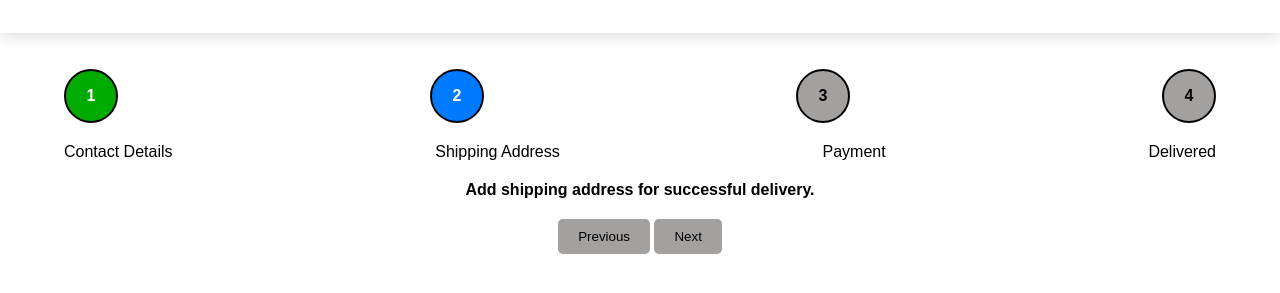
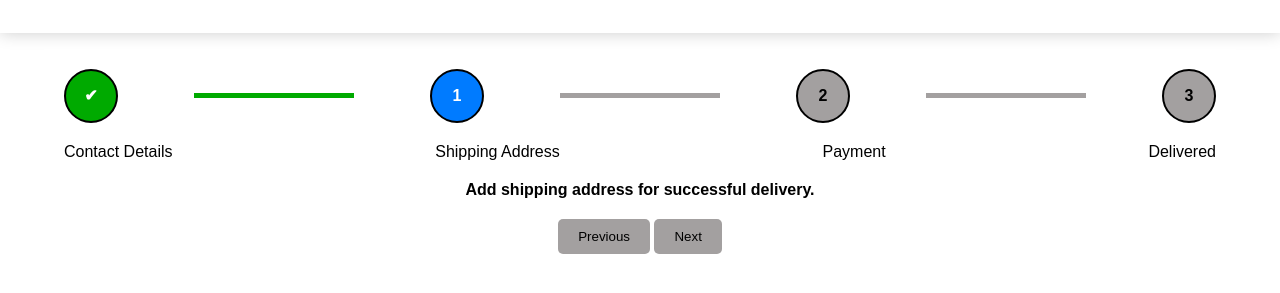
Before and after one commit to Rayyan-Karimi/Stepper, a plain HTML site: page index.html in a window 1280 px wide. Both pictures are taken after a click on the button "Next". Shown: the part 67-360 px from the top of the page. Drawn offline with Linux system fonts and the light colour scheme.

Commit message:
Completed the project, except for lines joining the steps.

```diff
--- a/app.js
+++ b/app.js
@@ -1,27 +1,74 @@
 // script.js
 const steps = document.querySelectorAll(".step");
-const contents = document.querySelectorAll(".step-content");
+const lines = document.querySelectorAll(".line");
 const details = document.querySelectorAll(".step-detail")
 const prevButton = document.getElementById("prev");
 const nextButton = document.getElementById("next");
 
 let currentStep = 0;
 
-console.log(steps.length);
+/**
+ * Main functions
+ */
+prevButton.addEventListener("click", () => {
+    if (currentStep > 0) {
+        currentStep--;
+        updateStepper();
+        updateLinesBackward();
+    }
+});
+
+nextButton.addEventListener("click", () => {
+    if (currentStep < steps.length - 1) {
+        currentStep++;
+        updateStepper();
+        updateLinesForward();
+    }
+});
 
 function updateStepper() {
+    updateSteps();
+    updateStepDetails();
+    updateButtons();
+}
+
+updateStepper();
+
+
+/**
+ * Helper functions
+ */
+function updateSteps() {
     steps.forEach((step, index) => {
         step.classList.toggle("active", index === currentStep);
         step.classList.toggle("activated", index < currentStep);
+        if (index < currentStep) {
+            step.innerText = "✔"; // Checkmark
+        } else if (index === currentStep) {
+            step.innerText = index.toString(); // Reset to step number if not active
+        }
     });
-    contents.forEach((content, index) => {
-        if (index < 4)
-            content.classList.toggle("active", index === currentStep);
-    });
+}
+
+function updateLinesForward() {
+    console.log("Forw", currentStep);
+    if (currentStep > 0 && currentStep < 4)
+        lines[currentStep - 1].classList.toggle("activated");
+}
+
+function updateLinesBackward() {
+    console.log("Back", currentStep);
+    if (currentStep >= 0 && currentStep < 3)
+        lines[currentStep].classList.toggle("activated");
+}
+
+function updateStepDetails() {
     details.forEach((detail, index) => {
         detail.classList.toggle("active", index === currentStep)
     })
+}
 
+function updateButtons() {
     prevButton.disabled = currentStep === 0;
     nextButton.disabled = currentStep === steps.length - 1;
     if (currentStep >= steps.length - 2) {
@@ -30,19 +77,3 @@ function updateStepper() {
         nextButton.innerHTML = "Next";
     }
 }
-
-prevButton.addEventListener("click", () => {
-    if (currentStep > 0) {
-        currentStep--;
-        updateStepper();
-    }
-});
-
-nextButton.addEventListener("click", () => {
-    if (currentStep < steps.length - 1) {
-        currentStep++;
-        updateStepper();
-    }
-});
-
-updateStepper();
--- a/index.html
+++ b/index.html
@@ -14,11 +14,14 @@
     </header>
     <div class="stepper-container">
         <div class="steps">
-            <div class="step active">1</div>
+            <div class="step active">0</div>
+            <div class="line"></div>
+            <div class="step">1</div>
+            <div class="line"></div>
             <div class="step">2</div>
+            <div class="line"></div>
             <div class="step">3</div>
-            <div class="step">4</div>
-            <div class="step hidden">5</div>
+            <div class="step hidden">4</div>
         </div>
         <div class="content">
             <div class="step-content active">Contact Details</div>
--- a/style.css
+++ b/style.css
@@ -51,6 +51,19 @@ body {
     background: #00aa00;
     color: #fff;
     border-color: #000;
+    content: '&#x2713;';
+}
+
+.line {
+    width: 10rem;
+    margin: auto 0;
+    height: 5px;
+    background: rgb(163, 160, 160);
+    transition: 0.3s;
+}
+
+.line.activated {
+    background: #00aa00;
 }
 
 .content {
@@ -62,10 +75,6 @@ body {
 .step-content {
     display: block;
     font-size: 16px;
-}
-
-.step-content.active {
-    display: block;
 }
 
 .hidden {
```
